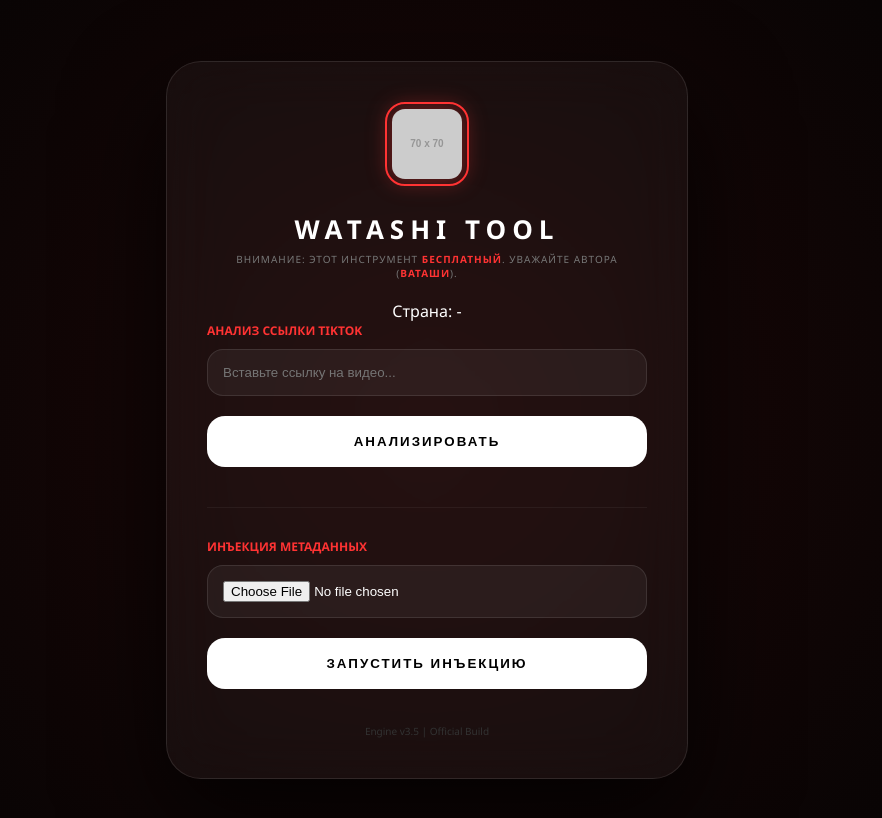
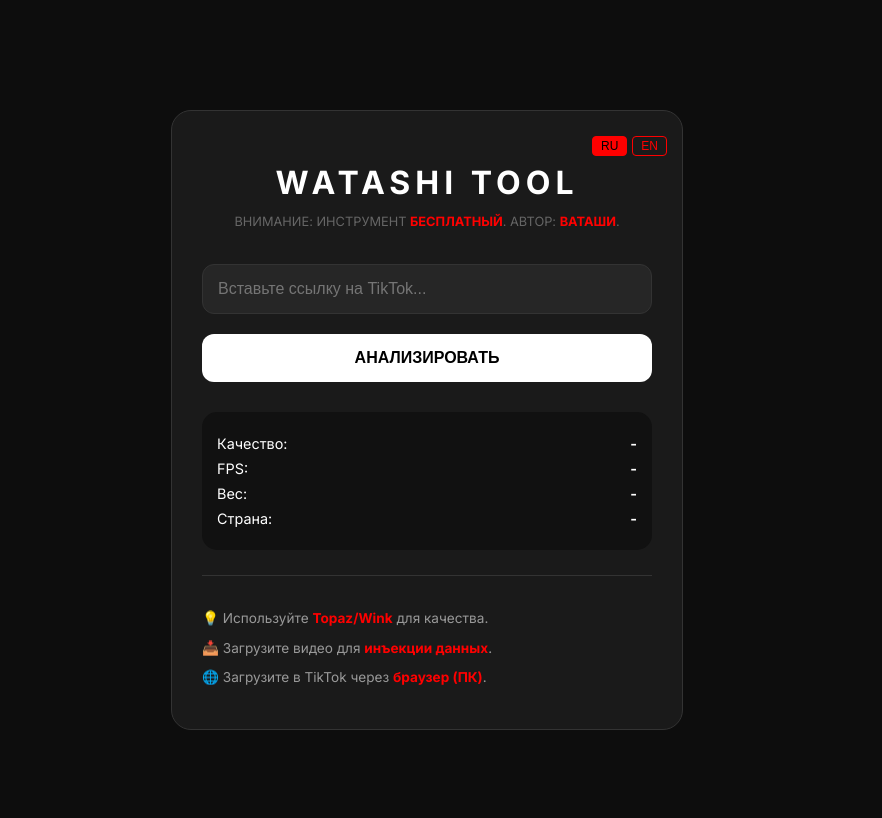
Before and after one commit to watashiimb-sudo/tiktok-info, a plain HTML site: page index.html in a window 1280 px wide. Shown: the whole page, without its empty margins (213-1095 px from the left). Drawn offline with Linux system fonts and the light colour scheme; placeholder pictures from the web are drawn by us.

Commit message:
Update index.html

```diff
--- a/index.html
+++ b/index.html
@@ -3,290 +3,125 @@
 <head>
     <meta charset="UTF-8">
     <meta name="viewport" content="width=device-width, initial-scale=1.0">
-    <title>Watashi Tool | Official</title>
+    <title>WATASHI TOOL</title>
+    <link href="https://fonts.googleapis.com/css2?family=Inter:wght@400;700&display=swap" rel="stylesheet">
     <style>
-        :root {
-            --accent: #ff3333;
-            --bg: #030303;
-            --card: rgba(255, 255, 255, 0.04);
-            --text: #ffffff;
-            --transition: all 0.5s cubic-bezier(0.2, 1, 0.2, 1);
-        }
+        :root { --primary: #ff0000; --bg: #0d0d0d; --card: #1a1a1a; }
+        body { background: var(--bg); color: #fff; font-family: 'Inter', sans-serif; display: flex; justify-content: center; align-items: center; min-height: 100vh; margin: 0; padding: 20px; }
+        .container { background: var(--card); padding: 30px; border-radius: 20px; width: 100%; max-width: 450px; text-align: center; border: 1px solid #333; position: relative; }
 
-        body {
-            margin: 0;
-            background: var(--bg);
-            background-image: radial-gradient(circle at center, #1e0808 0%, #030303 100%);
-            color: var(--text);
-            font-family: 'Segoe UI', system-ui, sans-serif;
-            display: flex;
-            align-items: center;
-            justify-content: center;
-            min-height: 100vh;
-            overflow-y: auto;
-            perspective: 1200px;
-            padding: 20px 0;
-            const translations = {
-    ru: {
-        title: "WATASHI TOOL",
-        analyze: "АНАЛИЗИРОВАТЬ",
-        tip1: "💡 Используйте Topaz/Wink для качества.",
-        tip2: "📥 Загрузите видео для инъекции данных.",
-        tip3: "🌐 Загрузите в TikTok через браузер (ПК).",
-        country: "Страна:"
-    },
-    en: {
-        title: "WATASHI TOOL",
-        analyze: "ANALYZE",
-        tip1: "💡 Use Topaz/Wink for better quality.",
-        tip2: "📥 Upload video for data injection.",
-        tip3: "🌐 Upload to TikTok via browser (PC).",
-        country: "Country:"
-    }
-};
+        /* Language Selector */
+        .lang-box { position: absolute; top: 15px; right: 15px; display: flex; gap: 5px; }
+        .lang-btn { background: transparent; border: 1px solid var(--primary); color: var(--primary); cursor: pointer; padding: 2px 8px; border-radius: 4px; font-size: 12px; }
+        .lang-btn.active { background: var(--primary); color: #000; }
 
-function setLanguage(lang) {
-    // Меняем активную кнопку
-    document.getElementById('btn-ru').classList.toggle('active', lang === 'ru');
-    document.getElementById('btn-en').classList.toggle('active', lang === 'en');
+        h1 { font-size: 2rem; letter-spacing: 5px; color: #fff; margin-bottom: 5px; }
+        .subtitle { color: #666; font-size: 0.8rem; margin-bottom: 25px; }
+        .subtitle b { color: var(--primary); }
 
-    // Меняем текст (добавь ID нужным элементам в HTML)
-    document.querySelector('h1').innerText = translations[lang].title;
-    document.getElementById('analyze-btn').innerText = translations[lang].analyze;
-    document.getElementById('tip-quality').innerHTML = translations[lang].tip1;
-    document.getElementById('tip-upload').innerHTML = translations[lang].tip2;
-    document.getElementById('tip-browser').innerHTML = translations[lang].tip3;
-}
-        }
+        input, button { width: 100%; padding: 15px; margin: 10px 0; border-radius: 12px; border: none; box-sizing: border-box; font-size: 1rem; }
+        input { background: #262626; color: #fff; border: 1px solid #333; }
+        .main-btn { background: #fff; color: #000; font-weight: bold; cursor: pointer; transition: 0.3s; }
+        .main-btn:hover { background: var(--primary); color: #fff; }
 
-        .container {
-            max-width: 440px;
-            width: 92%;
-            padding: 40px;
-            background: var(--card);
-            backdrop-filter: blur(30px);
-            -webkit-backdrop-filter: blur(30px);
-            border-radius: 35px;
-            border: 1px solid rgba(255, 255, 255, 0.1);
-            text-align: center;
-            box-shadow: 0 40px 100px rgba(0,0,0,0.8);
-            transform-style: preserve-3d;
-            transition: transform 0.6s cubic-bezier(0.2, 1, 0.2, 1);
-        }
+        .results { background: #111; padding: 15px; border-radius: 15px; margin-top: 20px; text-align: left; }
+        .res-item { display: flex; justify-content: space-between; margin: 8px 0; font-size: 0.9rem; }
+        .res-item span:last-child { font-weight: bold; }
 
-        .logo {
-            width: 70px;
-            height: 70px;
-            border-radius: 20px;
-            margin-bottom: 20px;
-            border: 2px solid var(--accent);
-            padding: 5px;
-            filter: drop-shadow(0 0 10px rgba(255, 51, 51, 0.4));
-        }
-
-        h1 {
-            font-size: 26px;
-            letter-spacing: 6px;
-            margin: 0 0 5px 0;
-            text-transform: uppercase;
-            font-weight: 900;
-        }
-
-        .disclaimer {
-            font-size: 10px;
-            color: #777;
-            text-transform: uppercase;
-            letter-spacing: 1px;
-            margin-bottom: 20px;
-        }
-
-        .disclaimer span { color: var(--accent); font-weight: bold; }
-
-        /* Стили для новых блоков */
-        .section-title {
-            font-size: 12px;
-            color: var(--accent);
-            text-align: left;
-            margin-bottom: 10px;
-            font-weight: bold;
-            text-transform: uppercase;
-        }
-
-        input[type="text"], input[type="file"] {
-            width: 100%;
-            padding: 15px;
-            background: rgba(255,255,255,0.05);
-            border: 1px solid rgba(255,255,255,0.1);
-            border-radius: 16px;
-            color: #fff;
-            margin-bottom: 20px;
-            box-sizing: border-box;
-            outline: none;
-        }
-
-        input[type="text"]:focus { border-color: var(--accent); }
-
-        .btn {
-            width: 100%;
-            padding: 18px;
-            background: #fff;
-            color: #000;
-            border: none;
-            border-radius: 18px;
-            font-weight: 900;
-            text-transform: uppercase;
-            cursor: pointer;
-            transition: var(--transition);
-            letter-spacing: 2px;
-            margin-bottom: 10px;
-        }
-
-        .btn:hover {
-            background: var(--accent);
-            color: #fff;
-            transform: scale(1.02);
-            box-shadow: 0 15px 30px rgba(255, 51, 51, 0.4);
-        }
-
-        /* Блок информации о TikTok */
-        .info-card {
-            background: rgba(0,0,0,0.4);
-            border-radius: 20px;
-            padding: 20px;
-            margin-top: 20px;
-            display: none;
-            text-align: left;
-            border: 1px solid rgba(255,255,255,0.05);
-            animation: fadeIn 0.5s ease;
-        }
-
-        @keyframes fadeIn { from {opacity:0; transform: translateY(10px);} to {opacity:1; transform: translateY(0);} }
-
-        .info-row { display: flex; justify-content: space-between; margin-bottom: 8px; font-size: 13px; }
-        .info-label { color: #777; }
-        .info-value { color: #fff; font-weight: bold; }
-
-        #console {
-            background: #000;
-            border-radius: 16px;
-            padding: 15px;
-            text-align: left;
-            font-family: 'Consolas', monospace;
-            font-size: 11px;
-            color: #00ff00;
-            min-height: 60px;
-            margin-top: 15px;
-        }
-
-        .internal-link { font-size: 10px; color: #333; text-decoration: none; margin-top: 25px; display: block; }
+        .tips-box { margin-top: 25px; padding-top: 20px; border-top: 1px solid #333; text-align: left; font-size: 0.85rem; color: #999; }
+        .tips-box b { color: var(--primary); }
     </style>
 </head>
 <body>
 
-    <div class="container" id="card">
-        <img src="/cat.png" alt="W" class="logo" onerror="this.src='https://placehold.co/70x70/000/ff3333?text=W'">
-
-        <h1>WATASHI TOOL</h1>
-        <div class="disclaimer">
-            ВНИМАНИЕ: Этот инструмент <span>БЕСПЛАТНЫЙ</span>. Уважайте автора (<span>ваташи</span>).
-        </div>
-<div class="result-item">
-    <span>Страна:</span>
-    <span id="video-country">-</span>
-</div>
-        <!-- СЕКЦИЯ 1: TikTok Анализ -->
-        <div class="section-title">Анализ ссылки TikTok</div>
-        <input type="text" id="tk-url" placeholder="Вставьте ссылку на видео...">
-        <button class="btn" onclick="getTikTokInfo()">Анализировать</button>
-
-        <div id="tk-result" class="info-card">
-            <div class="info-row"><span class="info-label">Качество:</span> <span id="tk-quality" class="info-value">-</span></div>
-            <div class="info-row"><span class="info-label">FPS:</span> <span id="tk-fps" class="info-value">-</span></div>
-            <div class="info-row"><span class="info-label">Вес:</span> <span id="tk-size" class="info-value">-</span></div>
+<div class="container">
+    <div class="lang-box">
+        <button class="lang-btn active" onclick="changeLang('ru')" id="btn-ru">RU</button>
+        <button class="lang-btn" onclick="changeLang('en')" id="btn-en">EN</button>
     </div>
 
-        <div style="margin: 30px 0; border-bottom: 1px solid rgba(255,255,255,0.05);"></div>
+    <h1 id="title">WATASHI TOOL</h1>
+    <p class="subtitle" id="sub">ВНИМАНИЕ: ИНСТРУМЕНТ <b>БЕСПЛАТНЫЙ</b>. АВТОР: <b>ВАТАШИ</b>.</p>
 
-        <!-- СЕКЦИЯ 2: Инъекция (твой оригинальный код) -->
-        <div class="section-title">Инъекция метаданных</div>
-        <input type="file" id="vid-input" accept="video/mp4">
-        <button class="btn" onclick="processVideo()">Запустить инъекцию</button>
+    <input type="text" id="link" placeholder="Вставьте ссылку на TikTok...">
+    <button class="main-btn" onclick="analyze()" id="btn-text">АНАЛИЗИРОВАТЬ</button>
 
-        <div id="console" style="display:none;"></div>
+    <div class="results">
+        <div class="res-item"><span id="lbl-q">Качество:</span> <span id="res-q">-</span></div>
+        <div class="res-item"><span id="lbl-f">FPS:</span> <span id="res-f">-</span></div>
+        <div class="res-item"><span id="lbl-s">Вес:</span> <span id="res-s">-</span></div>
+        <div class="res-item"><span id="lbl-c">Страна:</span> <span id="res-c">-</span></div>
+    </div>
 
-        <a href="#" class="internal-link">Engine v3.5 | Official Build</a>
+    <div class="tips-box">
+        <p id="t1">💡 Используйте <b>Topaz/Wink</b> для качества.</p>
+        <p id="t2">📥 Загрузите видео для <b>инъекции данных</b>.</p>
+        <p id="t3">🌐 Загрузите в TikTok через <b>браузер (ПК)</b>.</p>
+    </div>
 </div>
 
 <script>
-        // Логика наклона карточки
-        const card = document.getElementById('card');
-        document.addEventListener('mousemove', (e) => {
-            const xAxis = (window.innerWidth / 2 - e.pageX) / 60;
-            const yAxis = (window.innerHeight / 2 - e.pageY) / 60;
-            card.style.transform = `rotateY(${xAxis}deg) rotateX(${yAxis}deg)`;
-        });
+    const langData = {
+        ru: {
+            sub: "ВНИМАНИЕ: ИНСТРУМЕНТ <b>БЕСПЛАТНЫЙ</b>. АВТОР: <b>ВАТАШИ</b>.",
+            btn: "АНАЛИЗИРОВАТЬ",
+            q: "Качество:", f: "FPS:", s: "Вес:", c: "Страна:",
+            t1: "💡 Используйте <b>Topaz/Wink</b> для качества.",
+            t2: "📥 Загрузите видео для <b>инъекции данных</b>.",
+            t3: "🌐 Загрузите в TikTok через <b>браузер (ПК)</b>.",
+            load: "Загрузка..."
+        },
+        en: {
+            sub: "ATTENTION: <b>FREE</b> TOOL. BY <b>WATASHI</b>.",
+            btn: "ANALYZE",
+            q: "Quality:", f: "FPS:", s: "Size:", c: "Country:",
+            t1: "💡 Use <b>Topaz/Wink</b> for better quality.",
+            t2: "📥 Upload video for <b>data injection</b>.",
+            t3: "🌐 Upload to TikTok via <b>browser (PC)</b>.",
+            load: "Loading..."
+        }
+    };
 
-        // Функция анализа (запрос к твоему Python серверу)
-        async function getTikTokInfo() {
-            const url = document.getElementById('tk-url').value;
-            const resCard = document.getElementById('tk-result');
-            if (!url) return alert("Вставь ссылку!");
+    function changeLang(lang) {
+        document.getElementById('btn-ru').classList.toggle('active', lang === 'ru');
+        document.getElementById('btn-en').classList.toggle('active', lang === 'en');
+        const d = langData[lang];
+        document.getElementById('sub').innerHTML = d.sub;
+        document.getElementById('btn-text').innerText = d.btn;
+        document.getElementById('lbl-q').innerText = d.q;
+        document.getElementById('lbl-f').innerText = d.f;
+        document.getElementById('lbl-s').innerText = d.s;
+        document.getElementById('lbl-c').innerText = d.c;
+        document.getElementById('t1').innerHTML = d.t1;
+        document.getElementById('t2').innerHTML = d.t2;
+        document.getElementById('t3').innerHTML = d.t3;
+    }
+
+    async function analyze() {
+        const url = document.getElementById('link').value;
+        if(!url) return alert("Введите ссылку!");
+
+        document.getElementById('res-q').innerText = "Загрузка...";
 
         try {
-                // Имитация загрузки
-                document.getElementById('tk-quality').innerText = "Загрузка...";
-                resCard.style.display = 'block';
+            // ТВОЯ ССЫЛКА НА RAILWAY
+            const server = "https://tiktok-info-production-c7c2.up.railway.app";
+            const res = await fetch(`${server}/get_info?link=${encodeURIComponent(url)}`);
+            const data = await res.json();
 
-                const response = await fetch(`https://tiktok-info-production-c7c2.up.railway.app/get_info?link=${encodeURIComponent(url)}`);
-                const data = await response.json();
-
-                if (data.status === "success") {
-                    document.getElementById('tk-quality').innerText = data.quality;
-                    document.getElementById('tk-fps').innerText = data.fps;
-                    document.getElementById('tk-size').innerText = data.size;
+            if(data.status === "success") {
+                document.getElementById('res-q').innerText = data.quality;
+                document.getElementById('res-f').innerText = data.fps;
+                document.getElementById('res-s').innerText = data.size;
+                document.getElementById('res-c').innerText = data.country;
             } else {
-                    alert("Ошибка: " + data.message);
+                alert("Ошибка сервера!");
             }
-            } catch (e) {
-                alert("Ошибка сервера. Убедись, что Python запущен.");
-            }
-        }
-
-        // Оригинальная логика инъекции байтов
-        async function processVideo() {
-            const input = document.getElementById('vid-input');
-            const consoleDiv = document.getElementById('console');
-            if (!input.files.length) return;
-
-            consoleDiv.style.display = 'block';
-            consoleDiv.innerHTML = "> Инициализация...";
-
-            const file = input.files[0];
-            const buffer = await file.arrayBuffer();
-            const bytes = new Uint8Array(buffer);
-            let count = 0;
-
-            for (let i = 0; i < bytes.length - 3; i++) {
-                if (bytes[i] === 0x65 && bytes[i+1] === 0x6C && bytes[i+2] === 0x73 && bytes[i+3] === 0x74) {
-                    count++;
-                    bytes[i + 8] = 0x10; bytes[i + 9] = 0x00; bytes[i + 10] = 0x00; bytes[i + 11] = 0x01;
-                }
-            }
-
-            consoleDiv.innerHTML += `<br>> Патчей наложено: ${count}`;
-
-            if (count > 0) {
-                const blob = new Blob([bytes], { type: "video/mp4" });
-                const url = URL.createObjectURL(blob);
-                const link = document.createElement('a');
-                link.href = url;
-                link.download = file.name.replace(".mp4", "_processed.mp4");
-                link.click();
-                consoleDiv.innerHTML += "<br>> Готово! Файл скачан.";
-            } else {
-                consoleDiv.innerHTML += "<br>> Метаданные не найдены.";
+        } catch(e) {
+            alert("Ошибка! Проверь, запущен ли Python на Railway.");
         }
     }
 </script>
+
 </body>
 </html>
```
Lines whose indentation alone changed are shown as unchanged.
